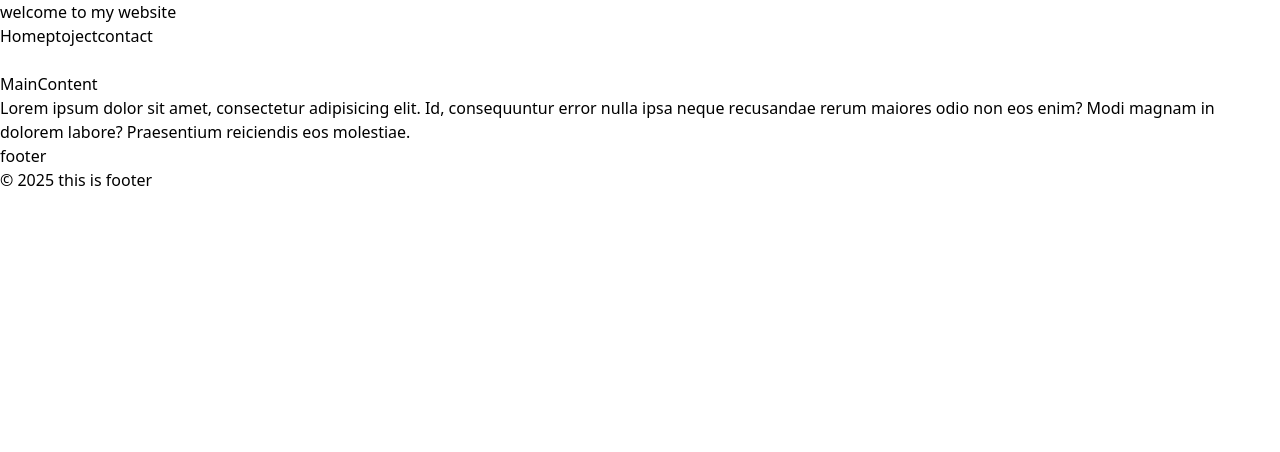
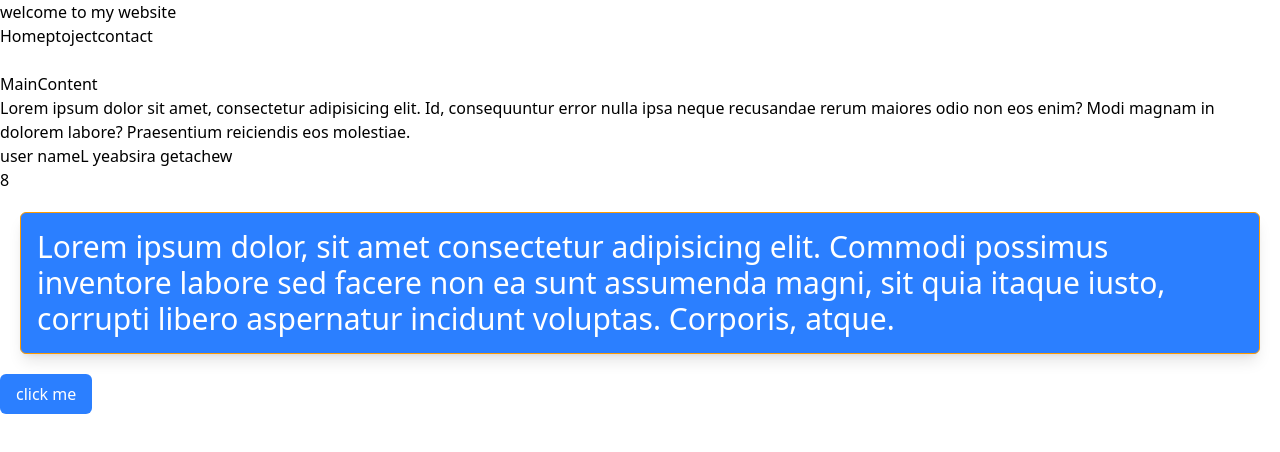
Before and after one commit to Yeab-ze/React-course, a React (Vite) app: page / in a window 1280 px wide. Shown: the top 452 px of the page. Built offline with nearby package versions, Linux system fonts and the light colour scheme.

Commit message:
learned reusable css and store classname on variable

```diff
--- a/src/App.jsx
+++ b/src/App.jsx
@@ -3,6 +3,7 @@ import Greet from './components/Greet'
 import Header from './components/Header'
 import MainContent from './components/MainContent'
 import Footer from './components/Footer'
+import ReusableCss from './components/ReusableCss'
 
 const App = () => {
   return (
@@ -10,6 +11,7 @@ const App = () => {
     <Header/> <br />
     <MainContent/>
    <Footer/>
+   <ReusableCss/>
 
     </>
   )
--- /dev/null
+++ b/src/assets/style.js
@@ -0,0 +1,2 @@
+export const card = 'rounded-md border shadow-lg m-5 p-4 border-amber-500 bg-blue-500 text-3xl text-white';
+export const button = 'bg-blue-500 text-white px-4 py-2 rounded-md hover:bg-blue-600';
--- a/src/components/Footer.jsx
+++ b/src/components/Footer.jsx
@@ -1,10 +1,18 @@
 import React from 'react'
 
 const Footer = () => {
+    let name = 'yeabsira'
+    let father = 'getachew'
+    let multiple =(a,b) =>  a * b
+
   return (
     <div>
-        <h1>footer</h1>
-        <p>&copy; 2025 this is footer</p>
+        {/* <h1>footer</h1>
+        <p>&copy; 2025 this is footer</p> */}
+        <h1>user nameL {name} {father}</h1>  {/* we must put expression in { } */}
+
+        {/* <h1>friends: {['friend', ' martha']}</h1> */}
+        <p>{multiple(2,4)}</p>
     </div>
   )
 }
--- /dev/null
+++ b/src/components/ReusableCss.jsx
@@ -0,0 +1,13 @@
+import React from 'react'
+import {card, button} from '../assets/style'
+
+const ReusableCss = () => {
+  return (
+    <>
+        <h1 className={card}>Lorem ipsum dolor, sit amet consectetur adipisicing elit. Commodi possimus inventore labore sed facere non ea sunt assumenda magni, sit quia itaque iusto, corrupti libero aspernatur incidunt voluptas. Corporis, atque.</h1>
+        <button className={button}>click me</button>
+    </>
+  )
+}
+
+export default ReusableCss
```
